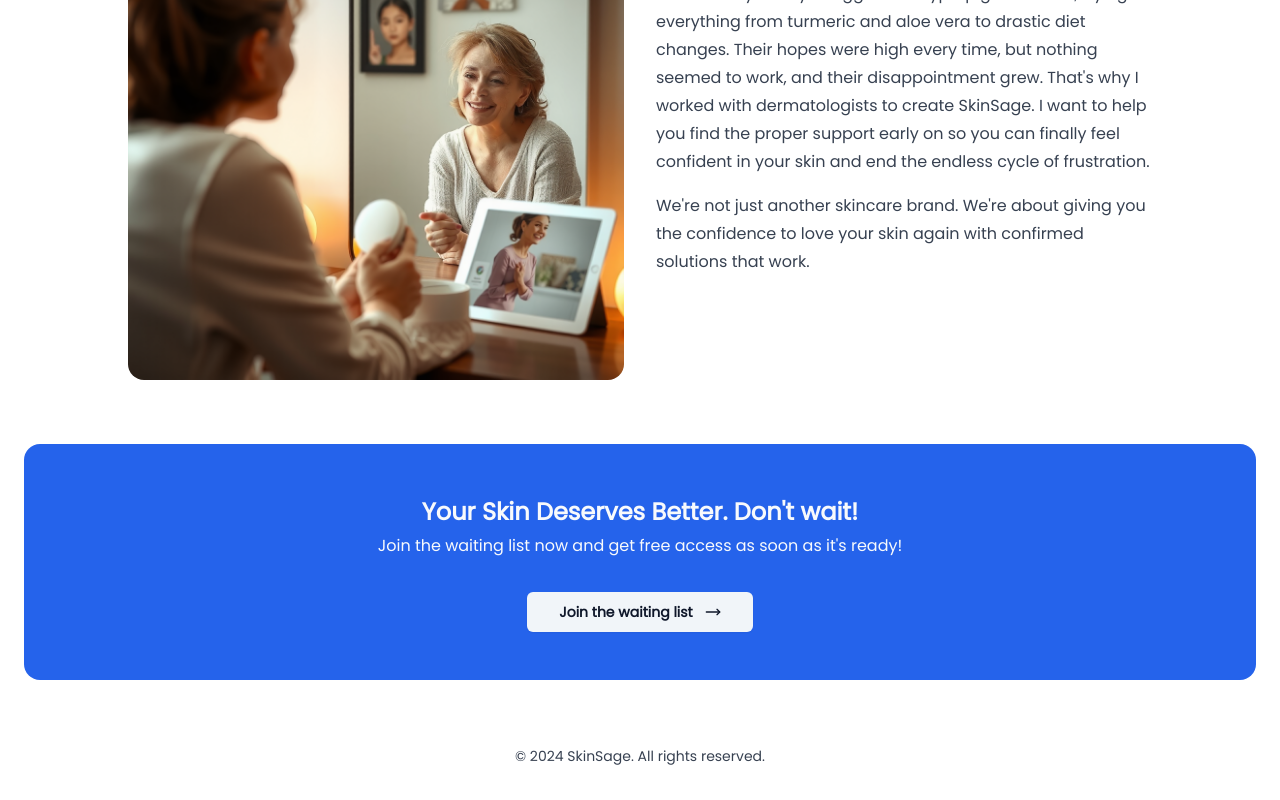
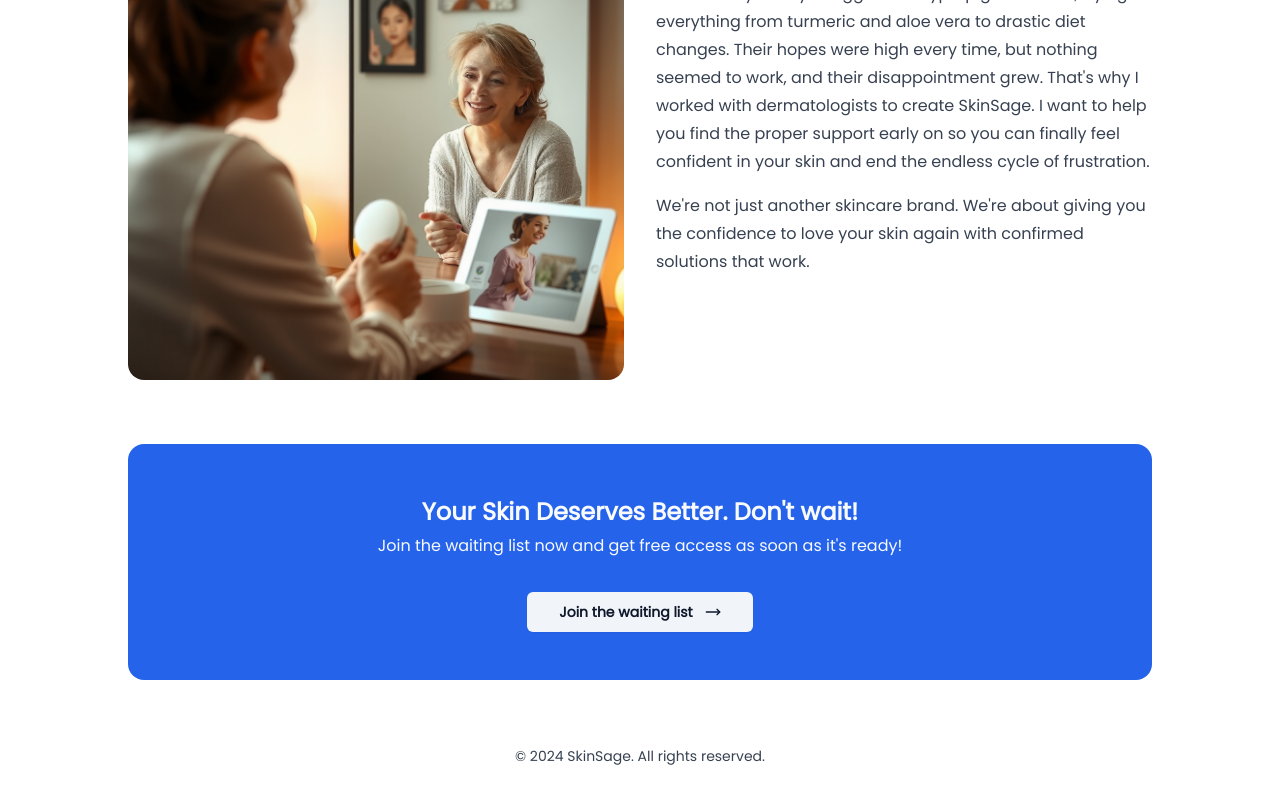
Before and after one commit to dimmasyusuf/skinsage, a Next.js app: page / in a window 1280 px wide. Shown: the part 3525-4325 px from the top of the page. Built offline with nearby package versions, Linux system fonts and the light colour scheme.

Commit message:
fix: change cta max w screen

```diff
--- a/src/components/sections/CTA.tsx
+++ b/src/components/sections/CTA.tsx
@@ -4,7 +4,7 @@ import {MoveRight} from 'lucide-react';
 export default function CTA() {
   return (
     <section className="px-4 py-8 md:px-6">
-      <div className="bg-primary mx-auto flex max-w-screen-xl flex-col items-center justify-center gap-8 rounded-2xl px-6 py-12">
+      <div className="bg-primary mx-auto flex max-w-screen-lg flex-col items-center justify-center gap-8 rounded-2xl px-6 py-12">
         <div className="flex flex-col">
           <h2 className="prose prose-xl md:prose-2xl text-primary-foreground text-center font-bold">
             Your Skin Deserves Better. Don&apos;t wait!
```
